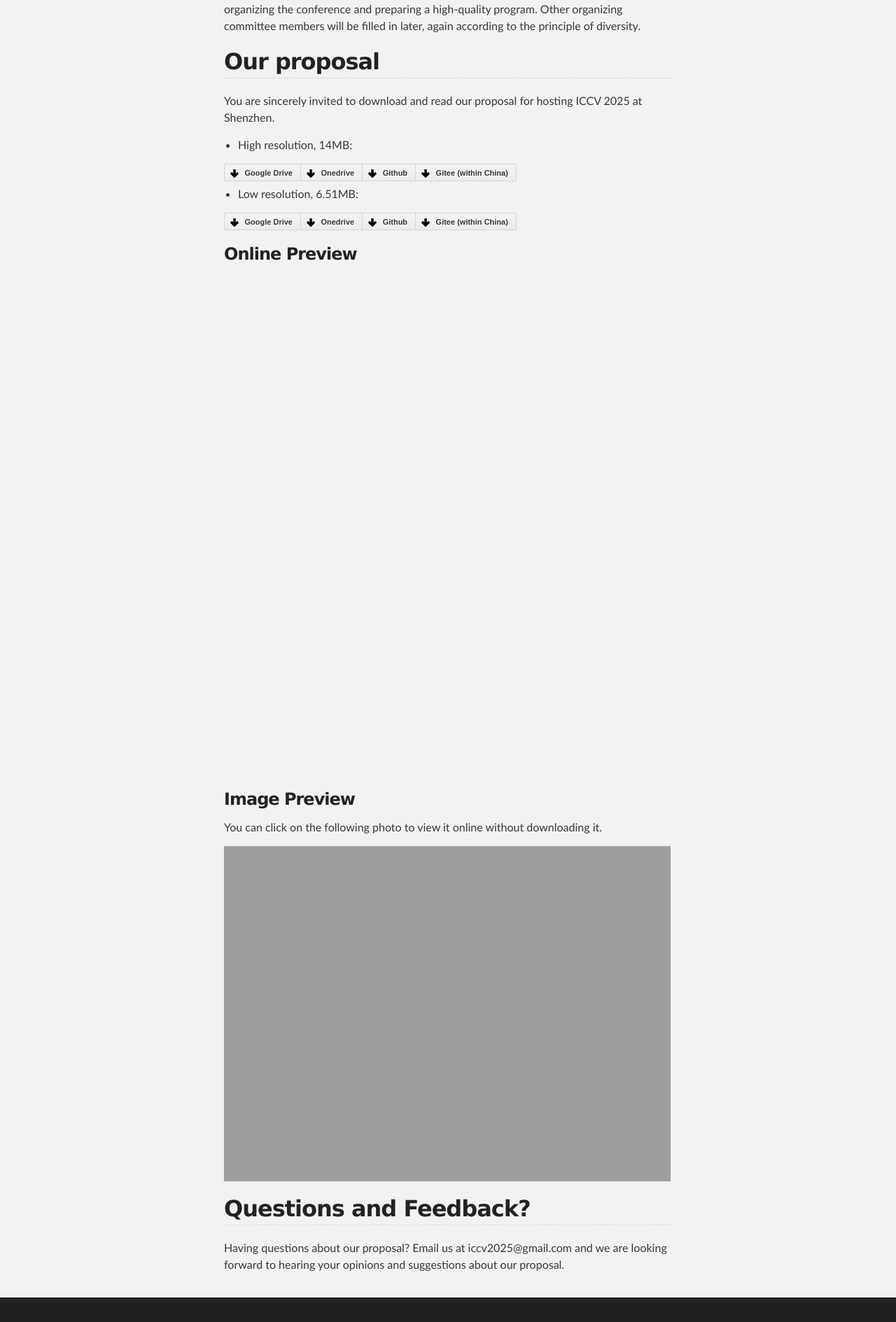
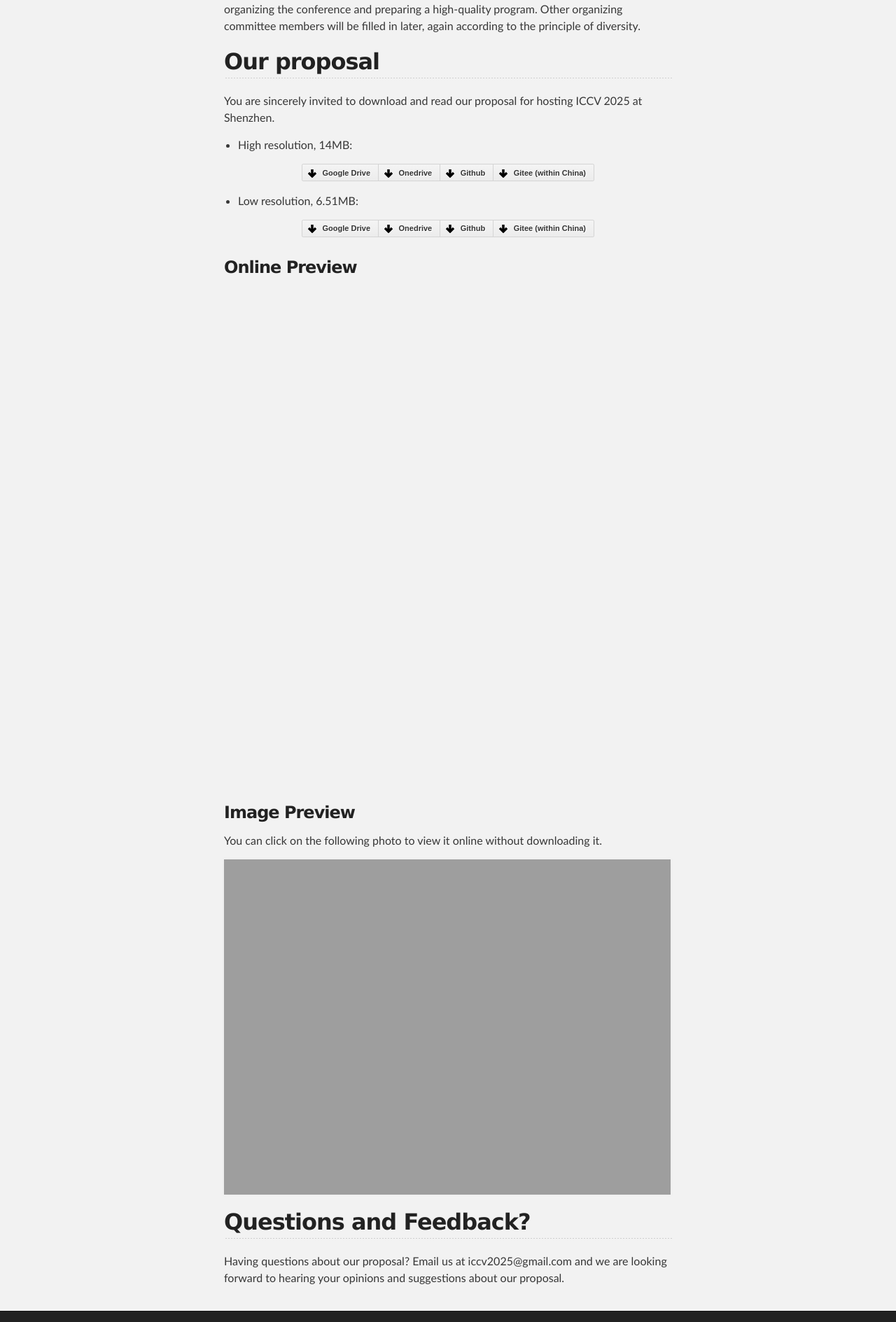
Before and after one commit to iccv2025shenzhen/iccv2025shenzhen, a Jekyll site: the page built from index.md, in a window 1280 px wide. Shown: the part 2325-4214 px from the top of the page at 70% size. Built offline with Jekyll 4.4.1, drawn with Linux system fonts in a browser that asks for light colours; our own code applies the rules of GitHub Pages for plain Markdown files.

Commit message:
Update index.md

```diff
--- a/index.md
+++ b/index.md
@@ -65,23 +65,26 @@ You can click [here](/ICCV2025shenzhen.html) or on the following photo to view i
 
 You are sincerely invited to download and read our proposal for hosting ICCV 2025 at Shenzhen.
 
-<!-- <div class="center-div"> -->
+
 - High resolution, 14MB:
+<div class="center-div">
 <div class="button-group">
     <a href="https://drive.google.com/file/d/1oVAyvmS09xwS4IzJSxIA-cWiWLqnNHLG/view?usp=sharing" target="_blank" class="button primary icon arrowdown">Google Drive</a>
     <a href="#" target="_blank" class="button primary icon arrowdown">Onedrive</a>
     <a href="https://iccv2025shenzhen.github.io/assets/file/ICCV2025shenzhen.pdf" target="_blank" class="button primary icon arrowdown">Github</a>
     <a href="https://iccv2025shenzhen.gitee.io/assets/file/ICCV2025shenzhen.pdf" target="_blank" class="button primary icon arrowdown">Gitee (within China)</a>
 </div>
+</div>
 
 - Low resolution, 6.51MB:
+<div class="center-div">
 <div class="button-group">
     <a href="https://drive.google.com/file/d/1QwkQAVZ6p8bIbcvHQeG0mWH8-8VC8Qbo/view?usp=sharing" target="_blank" class="button primary icon arrowdown">Google Drive</a>
     <a href="#" target="_blank" class="button primary icon arrowdown">Onedrive</a>
     <a href="https://iccv2025shenzhen.github.io/assets/file/ICCV2025shenzhen_compact.pdf" target="_blank" class="button primary icon arrowdown">Github</a>
     <a href="https://iccv2025shenzhen.gitee.io/assets/file/ICCV2025shenzhen_compact.pdf" target="_blank" class="button primary icon arrowdown">Gitee (within China)</a>
 </div>
-<!-- </div> -->
+</div>
 
 <!-- <div class="center-div">
 <div class="button-group">
```
